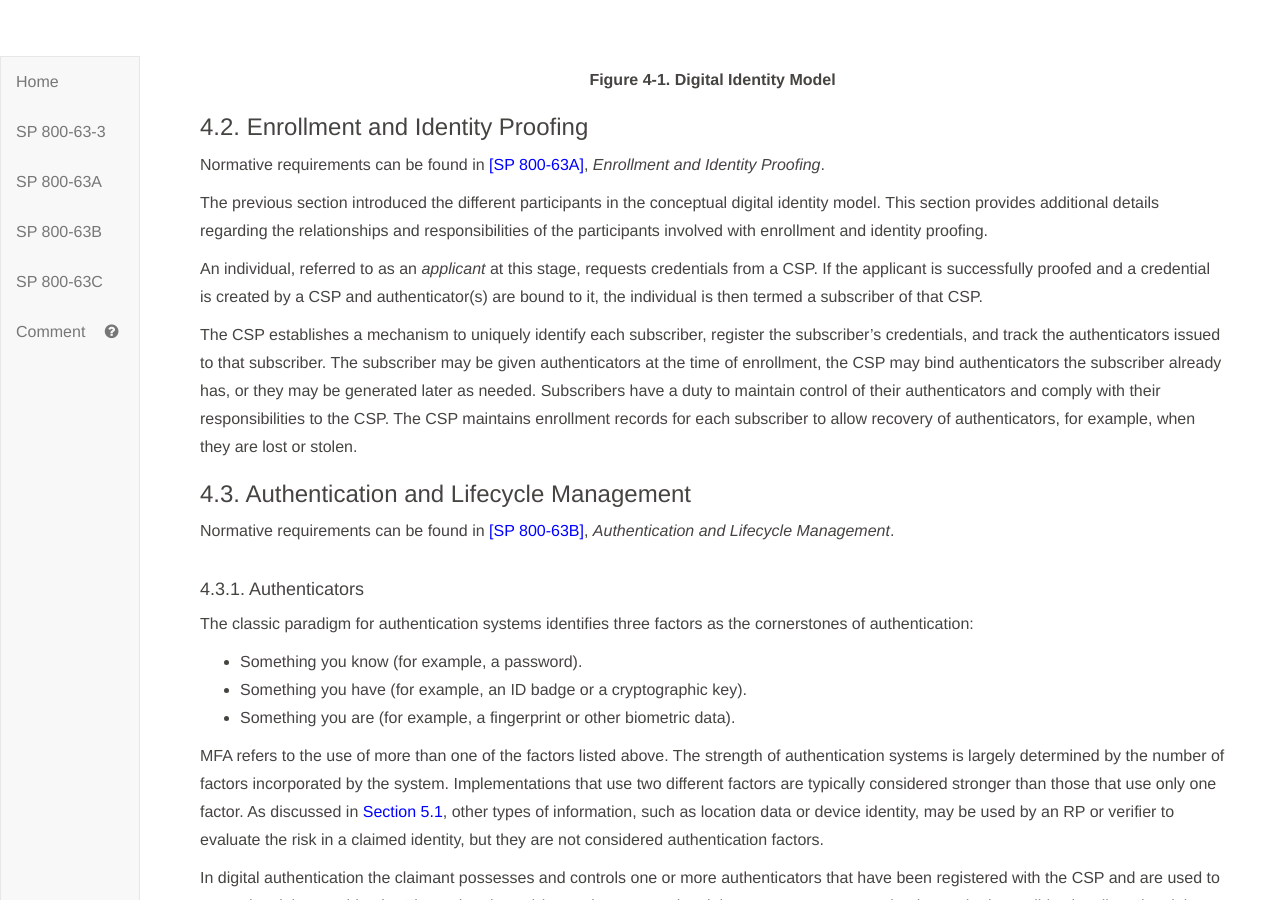
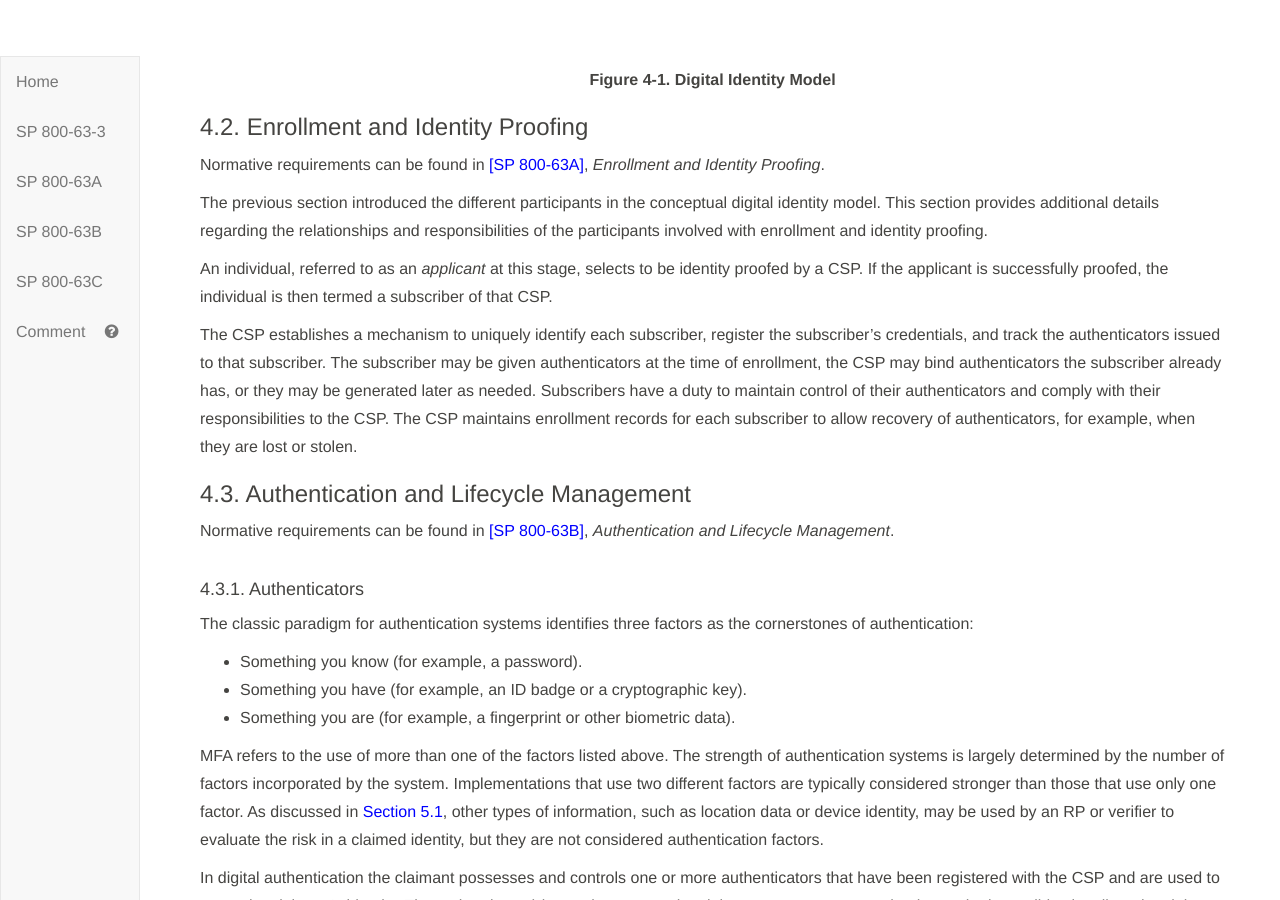
Before and after one commit to usnistgov/800-63-3, a Jekyll site: the page built from sp800-63-3/sec4_model.md, in a window 1280 px wide and 900 px high, scrolled down 2879 px. Built offline with Jekyll 4.4.1, drawn with Linux system fonts in a browser that asks for light colours; our own code applies the rules of GitHub Pages for plain Markdown files.

Commit message:
Closes #1737

```diff
--- a/sp800-63-3/sec4_model.md
+++ b/sp800-63-3/sec4_model.md
@@ -60,7 +60,7 @@
 
 The previous section introduced the different participants in the conceptual digital identity model. This section provides additional details regarding the relationships and responsibilities of the participants involved with enrollment and identity proofing.
 
-An individual, referred to as an *applicant* at this stage, requests credentials from a CSP. If the applicant is successfully proofed and a credential is created by a CSP and authenticator(s) are bound to it, the individual is then termed a subscriber of that CSP.
+An individual, referred to as an *applicant* at this stage, selects to be identity proofed by a CSP. If the applicant is successfully proofed, the individual is then termed a subscriber of that CSP.
 
 The CSP establishes a mechanism to uniquely identify each subscriber, register the subscriber's credentials, and track the authenticators issued to that subscriber. The subscriber may be given authenticators at the time of enrollment, the CSP may bind authenticators the subscriber already has, or they may be generated later as needed. Subscribers have a duty to maintain control of their authenticators and comply with their responsibilities to the CSP. The CSP maintains enrollment records for each subscriber to allow recovery of authenticators, for example, when they are lost or stolen.
 
```
